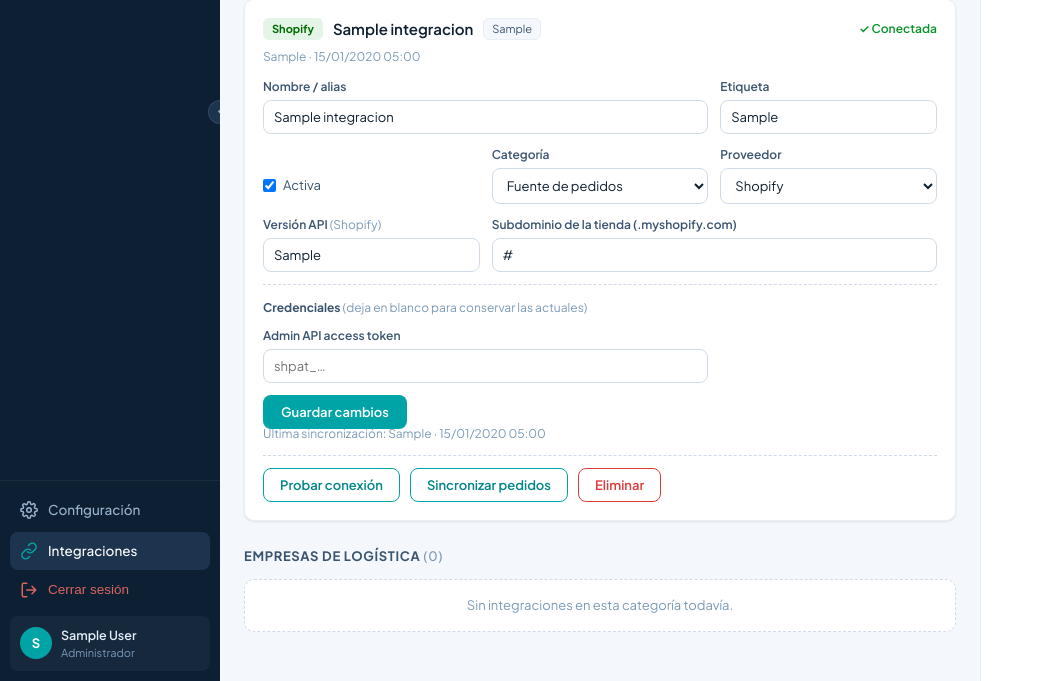
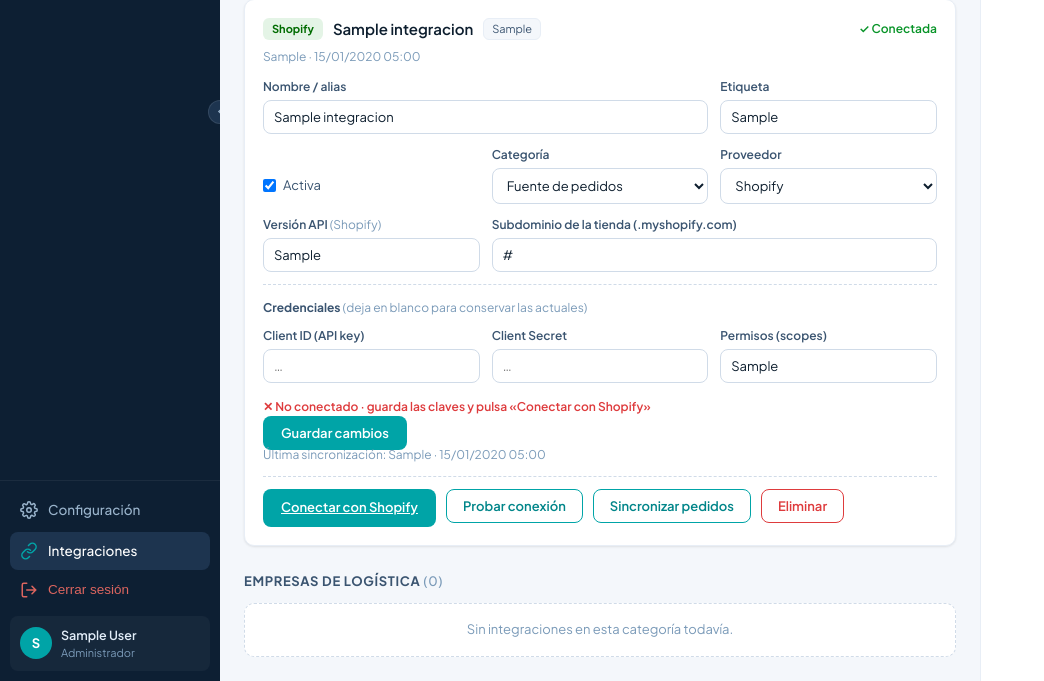
Before and after one commit to Luchito1099/Dashboard-online, a Django app: page /integraciones/ in a window 1280 px wide. Shown: the part 458-1139 px from the top of the page, without its empty margins (0-1044 px from the left). Run offline with Django 5.2, Linux system fonts and the light colour scheme; a user stored in the database is signed in; tables that the repository leaves empty hold one stand-in row (values such as "Sample post"); data that the repository does not hold is empty.

Commit message:
Agregando Outh a Integraciones de shopify

```diff
--- a/integraciones/connectors.py
+++ b/integraciones/connectors.py
@@ -4,6 +4,10 @@
 
 Patrón extensible: registrar la función de prueba de cada proveedor en _PROBADORES.
 """
+import hashlib
+import hmac
+from urllib.parse import urlencode
+
 import requests
 from django.utils import timezone
 
@@ -69,6 +73,48 @@
     integ.ultimo_test_en = timezone.now()
     integ.save(update_fields=['ultimo_test_ok', 'ultimo_test_msg', 'ultimo_test_en'])
     return ok, msg
+
+
+# ───────────────────────── OAuth de Shopify ─────────────────────────
+
+def construir_url_autorizacion(integ, redirect_uri, state):
+    """URL a la que se redirige al usuario para que autorice la app en Shopify."""
+    dominio = _normalizar_dominio(integ.tienda_url)
+    params = {
+        'client_id': integ.api_key,
+        'scope': integ.scopes or 'read_orders',
+        'redirect_uri': redirect_uri,
+        'state': state,
+    }
+    return f'https://{dominio}/admin/oauth/authorize?{urlencode(params)}'
+
+
+def verificar_hmac(get_params, client_secret):
+    """Valida el hmac que Shopify envía en el callback (firma con el client_secret)."""
+    recibido = get_params.get('hmac', '')
+    if not recibido or not client_secret:
+        return False
+    partes = sorted(f'{k}={v}' for k, v in get_params.items() if k != 'hmac')
+    mensaje = '&'.join(partes)
+    calculado = hmac.new(client_secret.encode(), mensaje.encode(), hashlib.sha256).hexdigest()
+    return hmac.compare_digest(calculado, recibido)
+
+
+def intercambiar_codigo(integ, code):
+    """Cambia el 'code' del callback por un access token permanente. Devuelve el token o None."""
+    dominio = _normalizar_dominio(integ.tienda_url)
+    url = f'https://{dominio}/admin/oauth/access_token'
+    try:
+        resp = requests.post(url, json={
+            'client_id': integ.api_key,
+            'client_secret': integ.api_secret,
+            'code': code,
+        }, timeout=TIMEOUT)
+    except requests.RequestException:
+        return None
+    if resp.status_code == 200:
+        return resp.json().get('access_token')
+    return None
 
 
 # ───────────────────────── Extracción de pedidos ─────────────────────────
--- a/integraciones/models.py
+++ b/integraciones/models.py
@@ -53,9 +53,12 @@
                                    help_text='Versión de la API (Shopify)')
 
     # Credenciales (cifradas en BD; las vistas las manejan en texto plano)
-    token = EncryptedTextField(blank=True, default='', help_text='Admin API access token (Shopify)')
-    api_key = EncryptedTextField(blank=True, default='', help_text='Consumer key (WooCommerce)')
-    api_secret = EncryptedTextField(blank=True, default='', help_text='Consumer secret (WooCommerce)')
+    token = EncryptedTextField(blank=True, default='', help_text='Access token obtenido por OAuth o Custom App (Shopify)')
+    api_key = EncryptedTextField(blank=True, default='', help_text='Client ID (Shopify OAuth) / Consumer key (WooCommerce)')
+    api_secret = EncryptedTextField(blank=True, default='', help_text='Client Secret (Shopify OAuth) / Consumer secret (WooCommerce)')
+
+    # Permisos solicitados en el OAuth de Shopify
+    scopes = models.CharField(max_length=255, blank=True, default='read_orders')
 
     activo = models.BooleanField(default=True)
     orden = models.PositiveSmallIntegerField(default=0)
--- a/integraciones/urls.py
+++ b/integraciones/urls.py
@@ -12,4 +12,7 @@
     path('integraciones/probar/<int:integracion_id>/', views.probar, name='probar'),
     path('integraciones/sincronizar/<int:integracion_id>/', views.sincronizar, name='sincronizar'),
     path('integraciones/pedidos/<int:integracion_id>/', views.pedidos, name='pedidos'),
+    # OAuth de Shopify
+    path('integraciones/oauth/iniciar/<int:integracion_id>/', views.oauth_iniciar, name='oauth_iniciar'),
+    path('integraciones/oauth/callback/', views.oauth_callback, name='oauth_callback'),
 ]
--- a/integraciones/views.py
+++ b/integraciones/views.py
@@ -1,8 +1,11 @@
 # integraciones/views.py
+import secrets
+
 from django.shortcuts import render, redirect, get_object_or_404
 from django.contrib.auth.decorators import login_required
 from django.contrib import messages
 from django.http import HttpResponseNotAllowed
+from django.urls import reverse
 
 # Reutilizamos el helper de permisos existente (no lo duplicamos)
 from capacitacion.views import es_admin
@@ -154,7 +157,59 @@
     return render(request, 'integraciones/pedidos.html', context)
 
 
+# ───────────────────────── OAuth de Shopify ─────────────────────────
+
+@login_required
+def oauth_iniciar(request, integracion_id):
+    """Inicia el flujo OAuth: redirige al usuario a Shopify para autorizar la app. Solo admin."""
+    if not es_admin(request.user):
+        messages.error(request, 'No tienes permisos.')
+        return redirect('core:home')
+
+    integ = get_object_or_404(Integracion, id=integracion_id)
+    if integ.proveedor != 'shopify':
+        messages.error(request, 'El OAuth solo aplica a integraciones Shopify.')
+        return redirect(reverse_lista() + f'#integ-{integ.id}')
+    if not (integ.api_key and integ.api_secret and integ.tienda_url):
+        messages.error(request, 'Guarda primero el Client ID, Client Secret y subdominio antes de conectar.')
+        return redirect(reverse_lista() + f'#integ-{integ.id}')
+
+    state = secrets.token_urlsafe(24)
+    request.session['shopify_oauth'] = {'state': state, 'integ_id': integ.id}
+    redirect_uri = request.build_absolute_uri(reverse('integraciones:oauth_callback'))
+    return redirect(connectors.construir_url_autorizacion(integ, redirect_uri, state))
+
+
+@login_required
+def oauth_callback(request):
+    """Recibe la respuesta de Shopify, valida y guarda el access token. Solo admin."""
+    if not es_admin(request.user):
+        messages.error(request, 'No tienes permisos.')
+        return redirect('core:home')
+
+    datos = request.session.get('shopify_oauth') or {}
+    integ = get_object_or_404(Integracion, id=datos.get('integ_id'))
+
+    # Validación de seguridad: state (anti-CSRF) y hmac (firma de Shopify)
+    if not datos.get('state') or request.GET.get('state') != datos.get('state'):
+        messages.error(request, 'Validación de seguridad fallida (state). Intenta de nuevo.')
+        return redirect(reverse_lista() + f'#integ-{integ.id}')
+    if not connectors.verificar_hmac(request.GET.dict(), integ.api_secret):
+        messages.error(request, 'Validación de seguridad fallida (hmac). Revisa el Client Secret.')
+        return redirect(reverse_lista() + f'#integ-{integ.id}')
+
+    token = connectors.intercambiar_codigo(integ, request.GET.get('code'))
+    request.session.pop('shopify_oauth', None)
+    if not token:
+        messages.error(request, 'No se pudo obtener el access token de Shopify.')
+        return redirect(reverse_lista() + f'#integ-{integ.id}')
+
+    integ.token = token
+    integ.save()
+    messages.success(request, f'«{integ.nombre}» conectada con Shopify correctamente.')
+    return redirect(reverse_lista() + f'#integ-{integ.id}')
+
+
 def reverse_lista():
     """URL de la lista (helper para concatenar anclas #integ-<id>)."""
-    from django.urls import reverse
     return reverse('integraciones:lista')
--- a/templates/integraciones/lista.html
+++ b/templates/integraciones/lista.html
@@ -125,24 +125,29 @@
       <div class="integ-cred">
         <div class="integ-cred-label">Credenciales <em>(deja en blanco para conservar las actuales)</em></div>
 
-        {# Shopify (Custom App): Access token de la Admin API #}
-        <div class="integ-grid prov-shopify">
-          <label class="integ-field integ-field-wide">
-            <span>Admin API access token {% if integ.token_enmascarado %}<em>· actual: {{ integ.token_enmascarado }}</em>{% endif %}</span>
-            <input type="password" name="token" autocomplete="off" placeholder="{% if integ.token_enmascarado %}(sin cambios){% else %}shpat_…{% endif %}">
+        {# Claves de API: Shopify (Client ID/Secret) o WooCommerce (consumer key/secret) #}
+        <div class="integ-grid cred-keys">
+          <label class="integ-field">
+            <span><span class="lbl-key">API key</span>{% if integ.api_key_enmascarado %} <em>· {{ integ.api_key_enmascarado }}</em>{% endif %}</span>
+            <input type="password" name="api_key" autocomplete="off" placeholder="{% if integ.api_key_enmascarado %}(sin cambios){% else %}…{% endif %}">
+          </label>
+          <label class="integ-field">
+            <span><span class="lbl-secret">API secret</span>{% if integ.api_secret_enmascarado %} <em>· {{ integ.api_secret_enmascarado }}</em>{% endif %}</span>
+            <input type="password" name="api_secret" autocomplete="off" placeholder="{% if integ.api_secret_enmascarado %}(sin cambios){% else %}…{% endif %}">
+          </label>
+          <label class="integ-field prov-shopify">
+            <span>Permisos (scopes)</span>
+            <input type="text" name="scopes" value="{{ integ.scopes }}" placeholder="read_orders">
           </label>
         </div>
 
-        {# WooCommerce: consumer key / secret #}
-        <div class="integ-grid prov-woocommerce">
-          <label class="integ-field">
-            <span>Consumer key {% if integ.api_key_enmascarado %}<em>· {{ integ.api_key_enmascarado }}</em>{% endif %}</span>
-            <input type="password" name="api_key" autocomplete="off" placeholder="{% if integ.api_key_enmascarado %}(sin cambios){% else %}ck_…{% endif %}">
-          </label>
-          <label class="integ-field">
-            <span>Consumer secret {% if integ.api_secret_enmascarado %}<em>· {{ integ.api_secret_enmascarado }}</em>{% endif %}</span>
-            <input type="password" name="api_secret" autocomplete="off" placeholder="{% if integ.api_secret_enmascarado %}(sin cambios){% else %}cs_…{% endif %}">
-          </label>
+        {# Estado de la conexión OAuth (solo Shopify) #}
+        <div class="prov-shopify integ-oauth">
+          {% if integ.token_enmascarado %}
+            <span class="integ-estado ok">✓ Conectado con Shopify (token {{ integ.token_enmascarado }})</span>
+          {% else %}
+            <span class="integ-estado fail">✕ No conectado · guarda las claves y pulsa «Conectar con Shopify»</span>
+          {% endif %}
         </div>
 
         {# Proveedores sin conector aún #}
@@ -157,6 +162,8 @@
     {% endif %}
 
     <div class="integ-acciones">
+      {# Conectar con Shopify (OAuth) — solo proveedor shopify #}
+      <a href="{% url 'integraciones:oauth_iniciar' integ.id %}" class="btn-guardar prov-shopify">Conectar con Shopify</a>
       {# Probar conexión #}
       <form method="post" action="{% url 'integraciones:probar' integ.id %}">
         {% csrf_token %}
@@ -197,15 +204,24 @@
     const sel = card.querySelector('select[name="proveedor"]');
     if (!sel) return;
     const prov = sel.value;
-    // Grupos por proveedor
-    card.querySelectorAll('.prov-shopify').forEach(el => el.style.display = prov === 'shopify' ? '' : 'none');
-    card.querySelectorAll('.prov-woocommerce').forEach(el => el.style.display = prov === 'woocommerce' ? '' : 'none');
+    const esShopify = prov === 'shopify';
+    const esWoo = prov === 'woocommerce';
+    const pendiente = !esShopify && !esWoo;
+
+    // Elementos solo de Shopify (scopes, estado OAuth, versión API, botón conectar)
+    card.querySelectorAll('.prov-shopify').forEach(el => el.style.display = esShopify ? '' : 'none');
+    // Bloque de claves de API (Shopify y WooCommerce); oculto si no hay conector
+    card.querySelectorAll('.cred-keys').forEach(el => el.style.display = pendiente ? 'none' : '');
     // "En preparación" para proveedores sin conector
-    const pendiente = (prov !== 'shopify' && prov !== 'woocommerce');
     card.querySelectorAll('.prov-pendiente').forEach(el => el.style.display = pendiente ? '' : 'none');
-    // Etiqueta del campo dominio según el proveedor
-    const lbl = card.querySelector('.lbl-tienda');
-    if (lbl) lbl.textContent = prov === 'shopify' ? 'Subdominio de la tienda (.myshopify.com)' : 'URL del sitio';
+
+    // Etiquetas según el proveedor
+    const lblT = card.querySelector('.lbl-tienda');
+    if (lblT) lblT.textContent = esShopify ? 'Subdominio de la tienda (.myshopify.com)' : 'URL del sitio';
+    const lblK = card.querySelector('.lbl-key');
+    if (lblK) lblK.textContent = esShopify ? 'Client ID (API key)' : 'Consumer key';
+    const lblS = card.querySelector('.lbl-secret');
+    if (lblS) lblS.textContent = esShopify ? 'Client Secret' : 'Consumer secret';
   }
 
   document.querySelectorAll('.integ-card').forEach(card => {
```
Also changed, not shown: integraciones/migrations/0003_integracion_scopes_alter_integracion_api_key_and_more.py (added).
